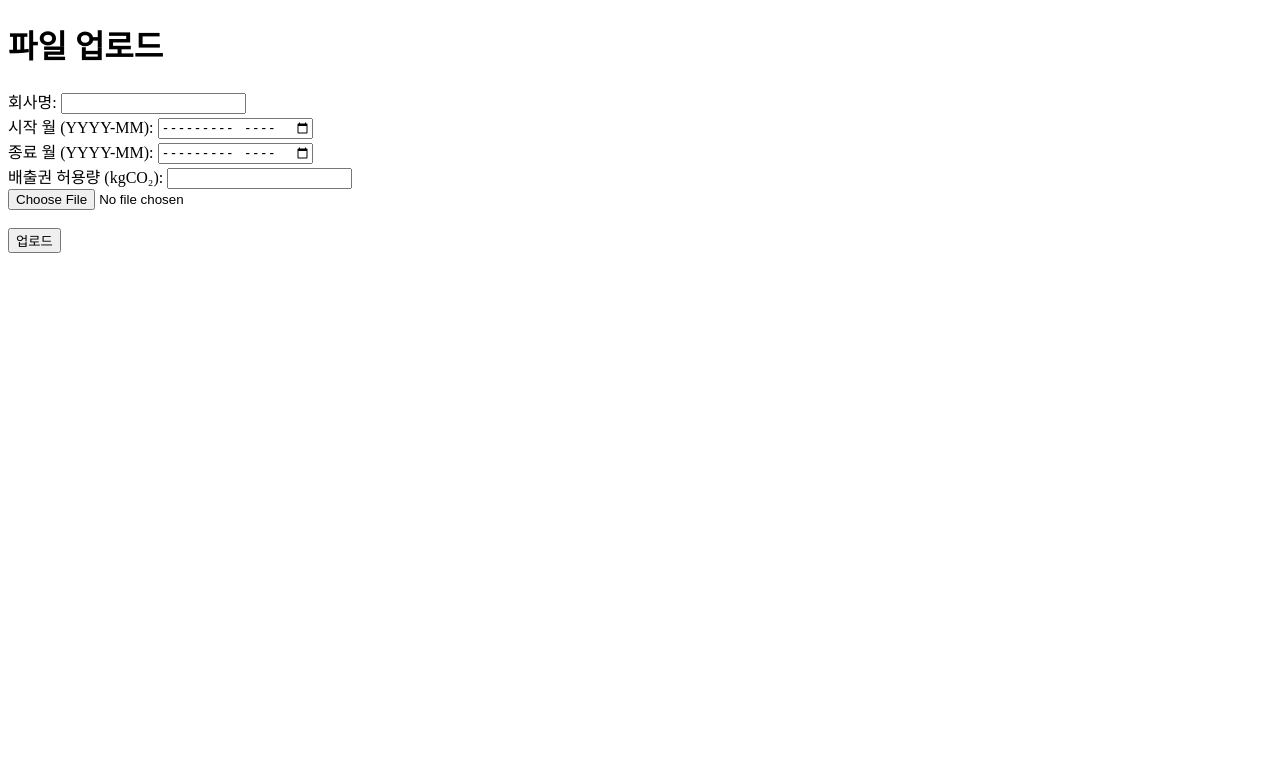
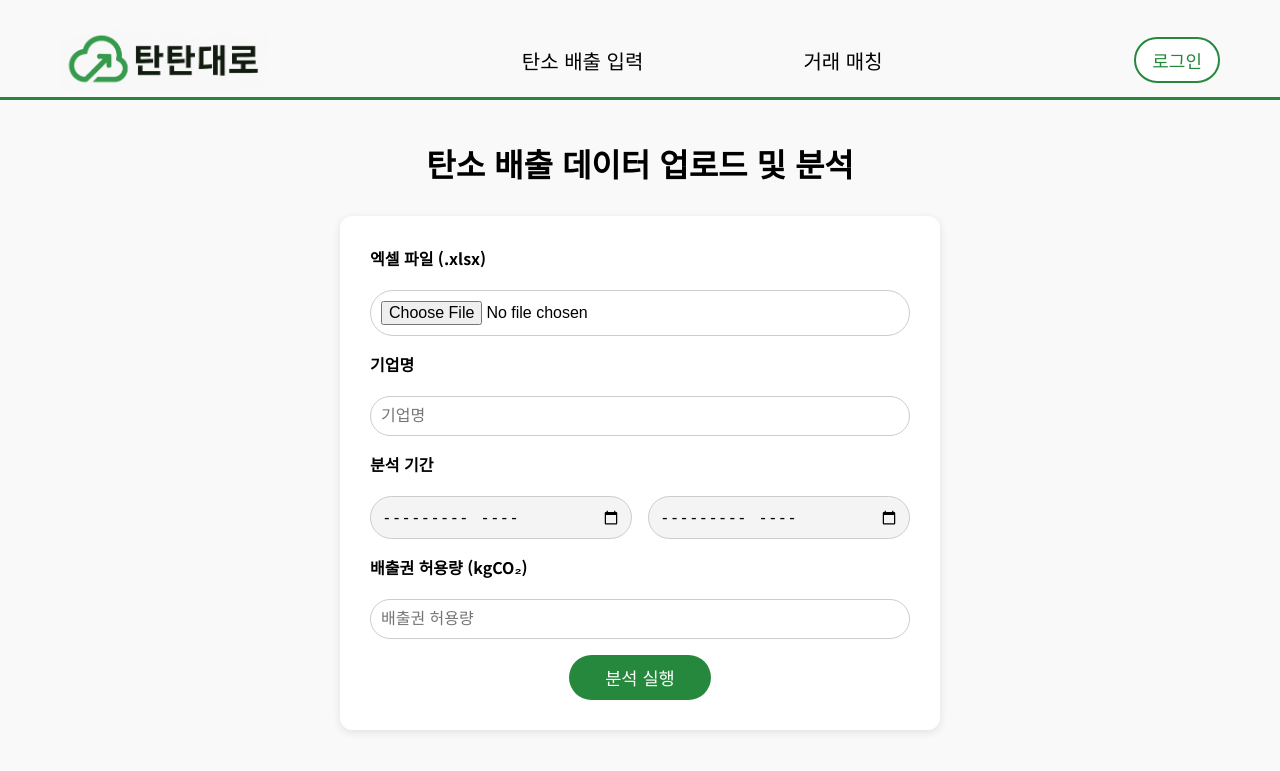
Before and after one commit to dahyun0301/carbon_report_server, a FastAPI app: page /input in a window 1280 px wide. Shown: the top 771 px of the page. Run offline with FastAPI, Linux system fonts and the light colour scheme; parts of the project's set-up code (start-up, migrations or seed data) failed here and were passed over.

Commit message:
input 디자인

```diff
--- a/templates/home.html
+++ b/templates/home.html
@@ -287,7 +287,7 @@
 
      <!-- 로고 항상 홈으로 이동 -->
     <a href="/">
-      <img class="icon" alt="탄탄대로 로고" src="/static/img/탄탄대로로고.png">
+      <img class="icon" alt="탄탄대로 로고" src="/static/img/탄탄대로 로고.PNG">
     </a>
     <div class="mainhome-login-page-item"></div>
     <a href="/input" class="btn btn-carbon">탄소 배출 입력</a>
--- a/templates/input.html
+++ b/templates/input.html
@@ -1,26 +1,228 @@
 <!DOCTYPE html>
 <html lang="ko">
 <head>
-    <title>탄소 배출 업로드</title>
-    <script src="https://cdn.jsdelivr.net/npm/chart.js"></script>
+  <meta charset="UTF-8" />
+  <title>Carbon Emission Upload & Analysis</title>
+  <script src="https://cdn.jsdelivr.net/npm/chart.js"></script>
+  <link href="https://fonts.googleapis.com/css2?family=Noto+Sans+KR:wght@400;500;700&display=swap" rel="stylesheet">
+  <style>
+    * { box-sizing: border-box; margin: 0; padding: 0; }
+    body {
+      font-family: 'Noto Sans KR', sans-serif;
+      margin: 0;
+      padding-top: 140px; /* 네비게이션 바 공간 확보 */
+      background-color: #f9f9f9;
+    }
+
+    /* ✅ 네비게이션 바 스타일 */
+    .navbar {
+      position: fixed;
+      top: 0;
+      left: 0;
+      width: 100%;
+      height: 120px;
+      background-color: #f9f9f9;
+      display: flex;
+      align-items: center;
+      justify-content: space-between;
+      padding: 0 60px;
+      z-index: 1000;
+    }
+    .navbar .logo {
+      height: 62px;
+    }
+    .navbar .center-menu {
+      display: flex;
+      gap: 160px;
+      justify-content: center;
+      flex: 1;
+    }
+    .navbar .center-menu a {
+      text-decoration: none;
+      color: #000;
+      font-size: 20px;
+      font-weight: 500;
+      transition: color 0.3s;
+    }
+    .navbar .center-menu a:hover {
+      color: #25883c;
+    }
+    .navbar .left, .navbar .right {
+      display: flex;
+      align-items: center;
+    }
+    .navbar .login-area {
+      display: flex;
+      align-items: center;
+      gap: 12px;
+      font-size: 16px;
+    }
+    .navbar .user-email {
+      color: #000;
+    }
+    .navbar .login-btn {
+      font-weight: 500;
+      font-size: 18px;
+      padding: 8px 16px;
+      border: 2px solid #25883c;
+      border-radius: 30px;
+      background-color: white;
+      color: #25883c;
+      text-decoration: none;
+      transition: background-color 0.3s, color 0.3s;
+    }
+    .navbar .login-btn:hover {
+      background-color: #25883c;
+      color: white;
+    }
+    .navbar-underline {
+      position: absolute;
+      bottom: 20px;
+      left: 0;
+      width: 100%;
+      height: 3px;
+      background-color: #25883c;
+    }
+
+    h1 {
+      text-align: center;
+      color: #000000;
+      margin-bottom: 30px;
+    }
+
+    form {
+      background-color: #fff;
+      padding: 30px;
+      border-radius: 12px;
+      box-shadow: 0 2px 8px rgba(0,0,0,0.1);
+      max-width: 600px;
+      margin: 0 auto 40px auto;
+      display: flex;
+      flex-direction: column;
+      gap: 16px;
+    }
+    label {
+      font-weight: 600;
+      margin-bottom: 4px;
+      color: #000000;
+    }
+    input[type="text"],
+    input[type="month"],
+    input[type="file"],
+    input[type="number"] {
+      padding: 10px;
+      border: 1px solid #ccc;
+      border-radius: 30px;
+      font-size: 1rem;
+    }
+    button {
+      background-color: #25883c;
+      color: white;
+      padding: 10px 36px;
+      border: none;
+      border-radius: 30px;
+      font-size: 1.1rem;
+      font-weight: 500;
+      cursor: pointer;
+      transition: background 0.3s ease;
+      margin: 0 auto;
+    }
+    button:hover {
+      background-color: #219150;
+    }
+    .charts {
+      display: flex;
+      flex-wrap: wrap;
+      justify-content: center;
+      gap: 40px;
+      margin-top: 40px;
+    }
+    canvas {
+      background: #ffffff;
+      border: 1px solid #e1e1e1;
+      border-radius: 8px;
+      padding: 16px;
+    }
+    .report-button {
+      display: flex;
+      justify-content: center;
+      margin-top: 30px;
+    }
+    .report-button form {
+      background: none;
+      box-shadow: none;
+      padding: 0;
+      max-width: none;
+    }
+    .date-range {
+      display: flex;
+      gap: 16px;
+      width: 100%;
+    }
+    .date-range input[type="month"] {
+      flex: 1;
+      width: 100%;
+      box-sizing: border-box;
+      padding: 10px;
+      border: 1px solid #ccc;
+      border-radius: 30px;
+      font-size: 1rem;
+      background-color: #f4f4f4;
+      color: #000;
+    }
+
+  </style>
 </head>
 <body>
-    <h1>파일 업로드</h1>
-    <form action="/input-excel" method="post" enctype="multipart/form-data">
-        <label>회사명: <input type="text" name="company" required></label><br>
-        <label>시작 월 (YYYY-MM): <input type="month" name="start_month" required></label><br>
-        <label>종료 월 (YYYY-MM): <input type="month" name="end_month" required></label><br>
-        <label>배출권 허용량 (kgCO₂): <input type="number" step="0.01" name="allowance" required></label><br>
-        <input type="file" name="file" accept=".xlsx" required><br><br>
-        <button type="submit">업로드</button>
-    </form>
 
-    {% if results is defined and results %}
-    <h2>{{ company }} 배출량 결과</h2>
-    <p>배출권 허용량: {{ allowance }} kgCO₂</p>
+  <!-- ✅ 네비게이션 바 삽입 -->
+  <div class="navbar">
+    <div class="left">
+      <img src="/static/img/탄탄대로 로고.PNG" alt="로고" class="logo" />
+    </div>
 
-    <canvas id="combinedChart" width="600" height="300"></canvas>
-    <canvas id="scopeChart" width="600" height="300"></canvas>
+    <div class="center-menu">
+      <a href="/input">탄소 배출 입력</a>
+      <a href="/matching">거래 매칭</a>
+    </div>
+
+    <div class="right login-area">
+      {% if user_email %}
+        <span class="user-email">{{ user_email }}</span>
+        <a href="/auth/logout" class="login-btn">로그아웃</a>
+      {% else %}
+        <a href="/auth/login" class="login-btn">로그인</a>
+      {% endif %}
+    </div>
+
+    <div class="navbar-underline"></div>
+  </div>
+
+  <h1>탄소 배출 데이터 업로드 및 분석</h1>
+
+  <form action="/input-excel" method="post" enctype="multipart/form-data">
+    <label>엑셀 파일 (.xlsx)</label>
+    <input type="file" name="file" accept=".xlsx" required>
+
+    <label>기업명</label>
+    <input type="text" name="company" placeholder="기업명" required>
+
+    <label>분석 기간</label>
+    <div class="date-range">
+    <input type="month" name="start_month" required>
+    <input type="month" name="end_month" required>
+    </div>
+
+    <label>배출권 허용량 (kgCO₂)</label>
+    <input type="number" step="0.01" name="allowance" placeholder="배출권 허용량" required>
+    <button type="submit">분석 실행</button>
+  </form>
+
+  {% if results and scopes %}
+  <div class="charts">
+    <canvas id="combinedChart" width="400" height="300"></canvas>
+    <canvas id="scopeChart" width="400" height="300"></canvas>
+  </div>
 
     <script>
         const results = {{ results | safe }};
@@ -116,10 +318,30 @@
         });
 
 
+        function generateReportAndRedirect() {
+            fetch("/generate-report")
+                .then(response => {
+                    if (!response.ok) {
+                        throw new Error("보고서 생성 실패");
+                    }
+                    window.location.href = "/report";
+                })
+                .catch(error => {
+                    alert("보고서 생성 중 오류 발생: " + error);
+                });
+        }
     </script>
 
-    <br>
-    <button onclick="generateReportAndRedirect()">보고서 보기</button>
-    {% endif %}
+  <div class="report-button">
+    <button type="button" onclick="generateReportAndRedirect()">📄 보고서 보기</button>
+  </div>
+
+
+
+  {% endif %}
+
+
+
+
 </body>
 </html>
```
Also changed, not shown: app/static/img/graph_scope.png, app/static/img/graph_total.png, 1 other file.
